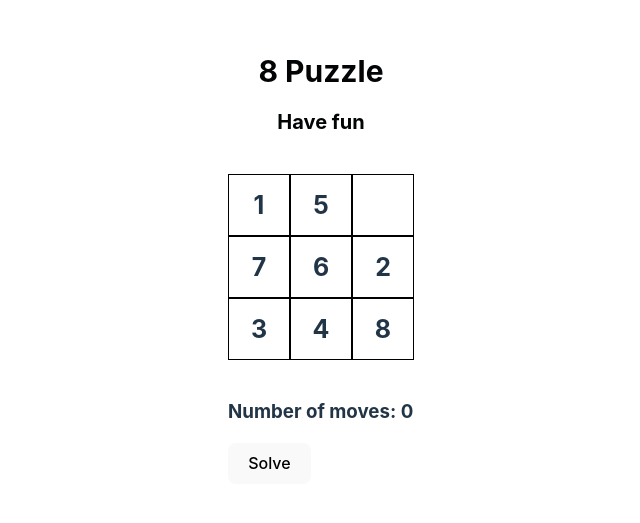
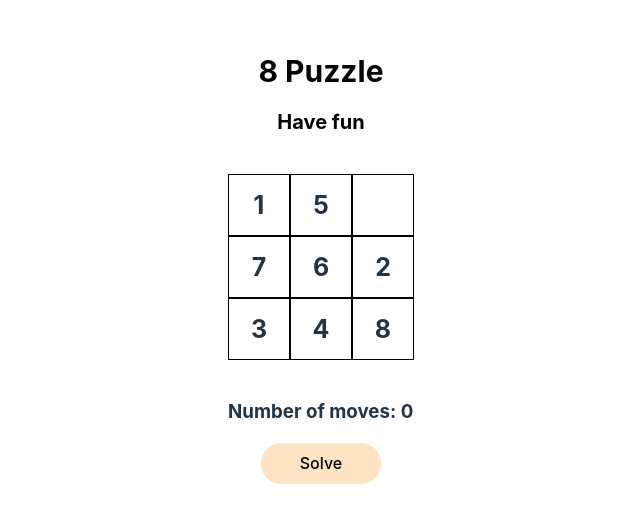
Before and after one commit to ArShAm79/8_Puzzle, a React (Vite) app: page / in a window 1280 px wide. Shown: the part 141-664 px from the top of the page, without its empty margins (319-959 px from the left). Built offline with nearby package versions, Linux system fonts and the light colour scheme.

Commit message:
feat: ui improved

```diff
--- a/src/puzzle/index.css
+++ b/src/puzzle/index.css
@@ -1,11 +1,11 @@
-.header{
-    color:rgb(2, 4, 6);
+.header {
+  color: rgb(2, 4, 6);
   font-size: 20px;
   font-weight: bold;
   text-align: center;
   margin-bottom: 40px;
 }
-.chart{
+.chart {
   display: flex;
   justify-content: center;
   align-items: center;
@@ -13,13 +13,13 @@
   flex-direction: column;
   /* border: 1px solid #000; */
 }
-.chart_row{
+.chart_row {
   display: flex;
   justify-content: center;
   align-items: center;
   flex-direction: row;
 }
-.chart_col{
+.chart_col {
   display: flex;
   justify-content: center;
   align-items: center;
@@ -30,5 +30,14 @@
   font-size: 25px;
   font-weight: bold;
   cursor: pointer;
-
 }
+.button-conatiner {
+  display: flex;
+  align-items: center;
+  justify-content: center;
+}
+.solve-button {
+  background-color: bisque;
+  border-radius: 20px;
+  width: 120px;
+}
--- a/src/puzzle/index.tsx
+++ b/src/puzzle/index.tsx
@@ -100,8 +100,10 @@ const Puzzle = () => {
       <div>
         <h3>Number of moves: {numberOfMoves}</h3>
       </div>
-      <div>
-        <button onClick={solve}>Solve</button>
+      <div className="button-conatiner">
+        <button onClick={solve} className="solve-button">
+          Solve
+        </button>
       </div>
     </div>
   )
--- a/tsconfig.json
+++ b/tsconfig.json
@@ -9,7 +9,7 @@
     "allowSyntheticDefaultImports": true,
     "strict": true,
     "forceConsistentCasingInFileNames": true,
-    "module": "ESNext",
+    "module": "CommonJS",
     "moduleResolution": "Node",
     "resolveJsonModule": true,
     "isolatedModules": true,
```
Also changed, not shown: package.json (+6 -5 lines), 1 other file (tests, documents, lock files or other folders). Lines whose indentation alone changed are shown as unchanged.
